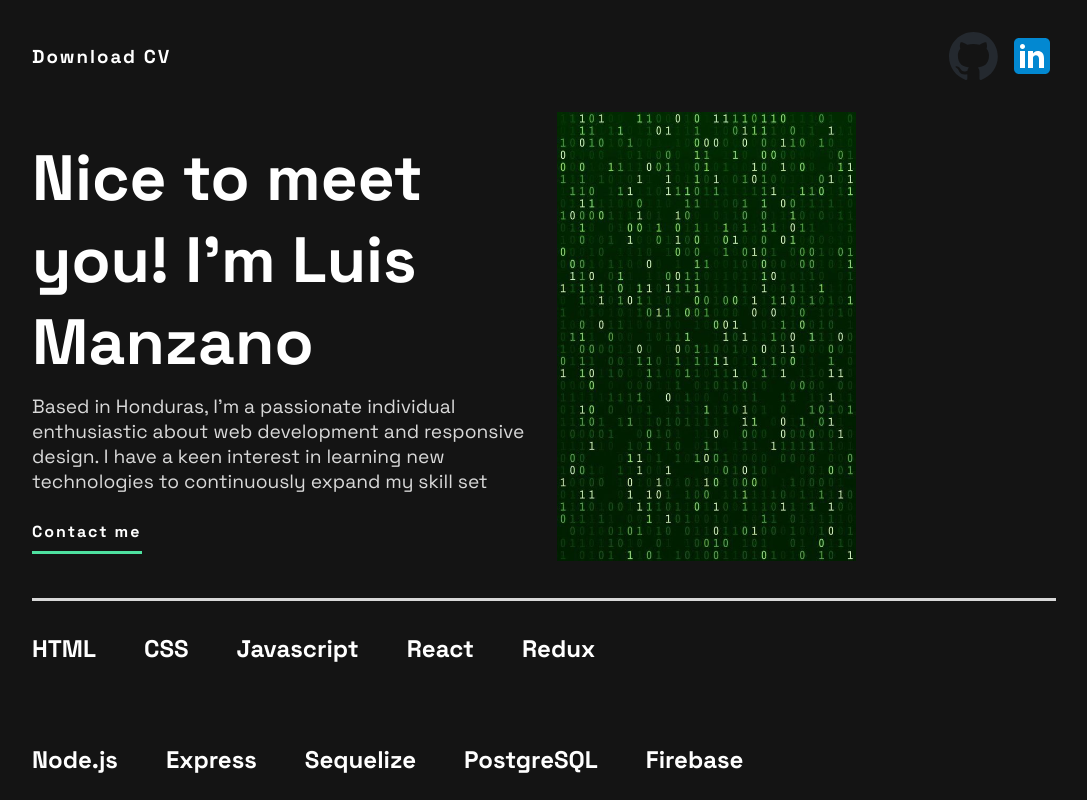
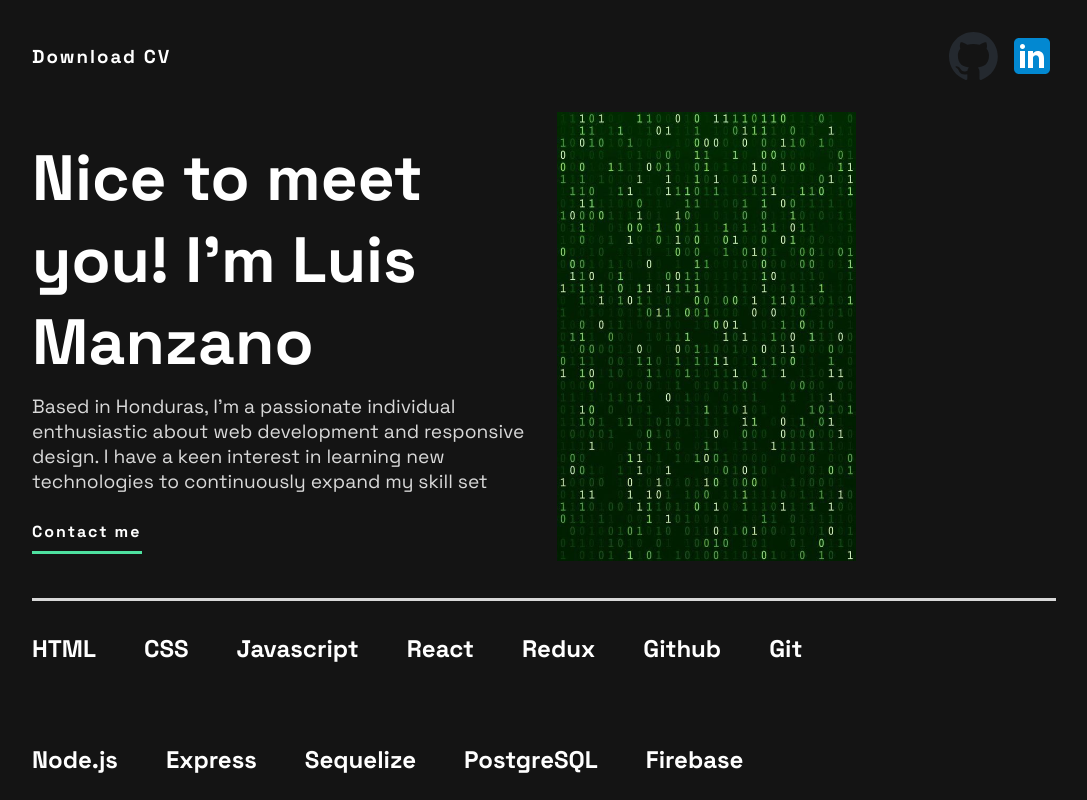
Before and after one commit to Luuiskame/portafolio, a React (Vite) app in the folder client/: page / in a window 1280 px wide. Shown: the top 800 px of the page, without its empty margins (96-1183 px from the left). Built offline with nearby package versions, Linux system fonts and the light colour scheme.

Commit message:
update: changing cv and adding additional skills

```diff
--- a/client/src/Components/Header/Header.jsx
+++ b/client/src/Components/Header/Header.jsx
@@ -24,7 +24,7 @@ const Header = ()=>{
 
     const handleDownloadCv = () => {
         const link = document.createElement('a')
-        link.href = '/Luis_Manzano_CV.pdf'
+        link.href = '/Luis-Manzano-CV-frontend.pdf'
         link.download = 'LuisManzanoCV.pdf'
         document.body.appendChild(link)
         link.click();
--- a/client/src/Components/Skills/Skills.jsx
+++ b/client/src/Components/Skills/Skills.jsx
@@ -9,6 +9,8 @@ const Skills = ()=>{
                 <h2>Javascript</h2>
                 <h2>React</h2>
                 <h2>Redux</h2>
+                <h2>Github</h2>
+                <h2>Git</h2>
             </div>
 
             <div className={styles.backendAndDatabaseSkills}>
```
Also changed, not shown: 2 other files (tests, documents, lock files or other folders).
